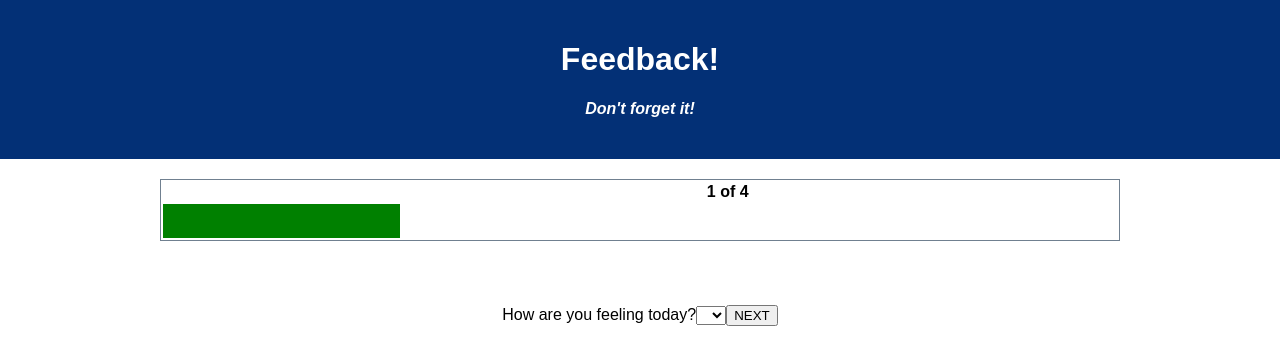
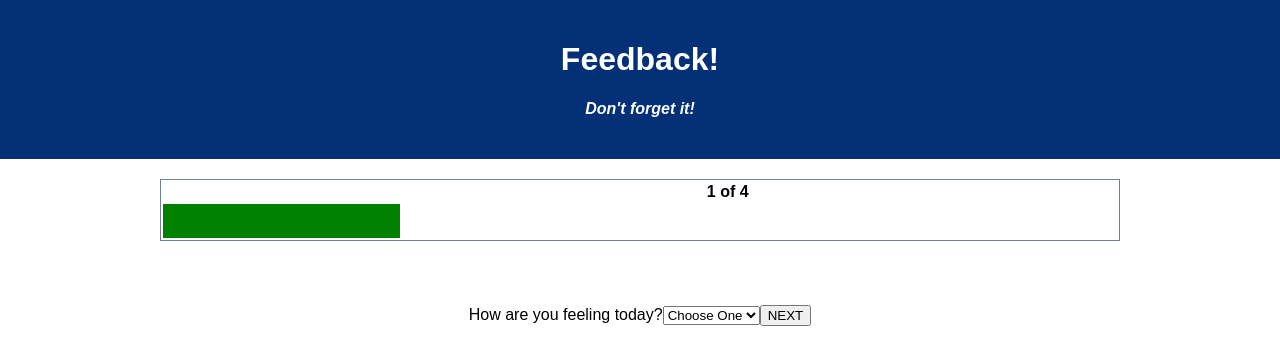
Before and after one commit to McKynlee/redux-feedback-loop, a React (Create React App) app: page /#/ in a window 1280 px wide. Shown: the top 364 px of the page. Built offline with nearby package versions, Linux system fonts and the light colour scheme.

Commit message:
FormOne dropdown is required!

```diff
--- a/src/components/Forms/FormOne.jsx
+++ b/src/components/Forms/FormOne.jsx
@@ -1,5 +1,5 @@
 import { useHistory } from 'react-router-dom';
-import './FormOne.css';
+import './Form.css';
 import FormCompOne from '../FormCompletion/FormComp1';
 
 // Component to display upon page load:
@@ -8,10 +8,15 @@ function FormOne() {
 
   const handleNext = () => {
     //TODO: verify selection required:
-
+    let selectedValue = document.getElementById("feeling").value;
+    if (selectedValue === "") {
+      alert('Number must be selected!')
+    } else {
+      history.push('/form2');
+    }
     // TODO: save selection to redux
 
-    history.push('/form2');
+
   }
 
   return (
@@ -19,7 +24,7 @@ function FormOne() {
       <FormCompOne />
       <label for="feeling">How are you feeling today?</label>
       <select name="feeling" id="feeling" required>
-        <option value=""></option>
+        <option value="">Choose One</option>
         <option value="1">1</option>
         <option value="2">2</option>
         <option value="3">3</option>
```
Also changed, not shown: src/components/Forms/Form.css (renamed from src/components/Forms/FormOne.css).
